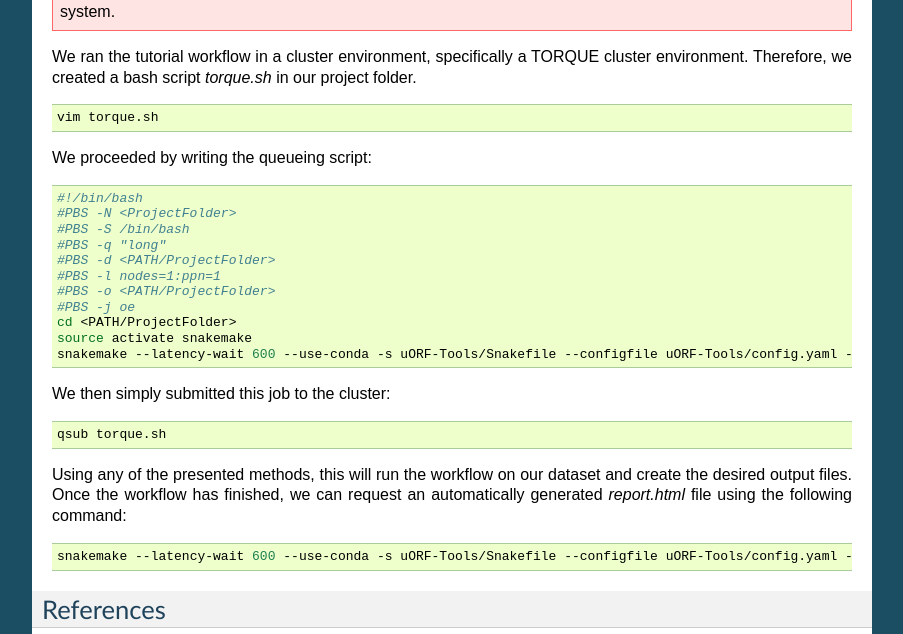
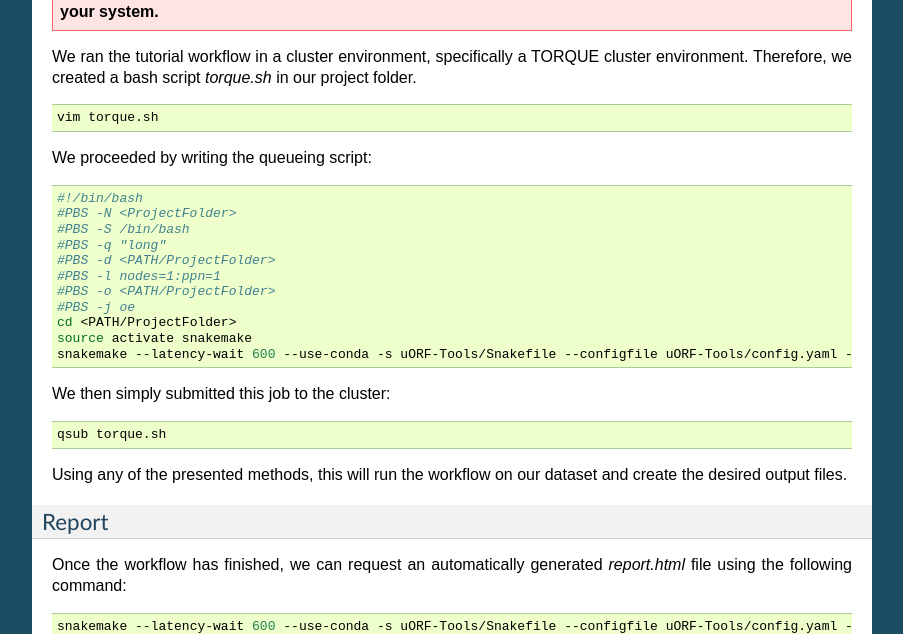
Before and after one commit to RickGelhausen/uORF-Tools_ReadTheDocs, a Sphinx documentation site: the page built from docs/source/example-workflow.rst, in a window 1280 px wide and 900 px high, scrolled down 5028 px, cut to the strip 0-634 px from the top of the window. Shown: the whole strip, without its empty margins (198-1101 px from the left). Built offline with Sphinx 7.4.7, drawn with Linux system fonts in a browser that asks for light colours; cross-references to code outside the pages are shown as plain code.

Commit message:
Added report sections

```diff
--- a/docs/source/example-workflow.rst
+++ b/docs/source/example-workflow.rst
@@ -13,7 +13,7 @@ First of all, we start by creating the project directory and changing to it.
 
 .. code-block:: bash
 
-    mkdir tutorial; cd tutorial;|
+    mkdir tutorial; cd tutorial;
 
 We then download the *uORF-Tools* into the newly created project folder.
 
@@ -128,21 +128,21 @@ Using any text editor (vim, nano, gedit, atom, ...), we will first edit the *sam
 
 .. code-block:: bash
 
-    vim uORF-Tools/samples.tsv|
+    vim uORF-Tools/samples.tsv
 
 The template looks as follows:
 
-+-----------+-----------+-----------+--------------------------------+
-|   method  | condition | replicate | fastqFile                      |
-+===========+===========+===========+================================+
-| RIBO      |  A        | 1         | fastq/FP-ctrl-1-2.fastq.gz     |
-+-----------+-----------+-----------+--------------------------------+
-| RIBO      |  B        | 1         | fastq/FP-treat-1-2.fastq.gz    |
-+-----------+-----------+-----------+--------------------------------+
-| RNA       |  A        | 1         | fastq/Total-ctrl-1-2.fastq.gz  |
-+-----------+-----------+-----------+--------------------------------+
-| RNA       |  B        | 1         | fastq/Total-treat-1-2.fastq.gz |
-+-----------+-----------+-----------+--------------------------------+
++--------+-----------+-----------+--------------------------------+
+| method | condition | replicate | fastqFile                      |
++========+===========+===========+================================+
+| RIBO   |  A        | 1         | fastq/FP-ctrl-1-2.fastq.gz     |
++--------+-----------+-----------+--------------------------------+
+| RIBO   |  B        | 1         | fastq/FP-treat-1-2.fastq.gz    |
++--------+-----------+-----------+--------------------------------+
+| RNA    |  A        | 1         | fastq/Total-ctrl-1-2.fastq.gz  |
++--------+-----------+-----------+--------------------------------+
+| RNA    |  B        | 1         | fastq/Total-treat-1-2.fastq.gz |
++--------+-----------+-----------+--------------------------------+
 
 • **method** Indicates the method used for this project. RIBO for ribosome profiling or RNA for RNA-seq.
 • **condition** Indicates the applied condition (A, B / CTRL, TREAT). Please ensure that you put the control before the treatment alphabetically (e.g. A: Control B: Treatment or CTRL: Control, TREAT: Treatment)
@@ -152,17 +152,17 @@ The template looks as follows:
 
 For this tutorial, the resulting *samples.tsv* will look as follows:
 
-+-----------+-----------+-----------+--------------------------------+
-|   method  | condition | replicate | fastqFile                      |
-+===========+===========+===========+================================+
-| RIBO      |  A        | 1         | fastq/SRR1916542.fastq.gz      |
-+-----------+-----------+-----------+--------------------------------+
-| RIBO      |  B        | 1         | fastq/SRR1916548.fastq.gz      |
-+-----------+-----------+-----------+--------------------------------+
-| RNA       |  A        | 1         | fastq/SRR1910466.fastq.gz      |
-+-----------+-----------+-----------+--------------------------------+
-| RNA       |  B        | 1         | fastq/SRR1910470.fastq.gz      |
-+-----------+-----------+-----------+--------------------------------+
++--------+-----------+-----------+--------------------------------+
+| method | condition | replicate | fastqFile                      |
++========+===========+===========+================================+
+| RIBO   |  A        | 1         | fastq/SRR1916542.fastq.gz      |
++--------+-----------+-----------+--------------------------------+
+| RIBO   |  B        | 1         | fastq/SRR1916548.fastq.gz      |
++--------+-----------+-----------+--------------------------------+
+| RNA    |  A        | 1         | fastq/SRR1910466.fastq.gz      |
++--------+-----------+-----------+--------------------------------+
+| RNA    |  B        | 1         | fastq/SRR1910470.fastq.gz      |
++--------+-----------+-----------+--------------------------------+
 
 .. warning:: **Please ensure that you do not replace any tabulator symbols with spaces while changing this file.**
 
@@ -224,7 +224,7 @@ according to your queuing system setup and cluster hardware. The following syste
 Example: Run Snakemake in a cluster environment
 ***********************************************
 
-.. warning:: Be advised that this is a specific example, the required options may change depending on your system.
+.. warning:: **Be advised that this is a specific example, the required options may change depending on your system.**
 
 We ran the tutorial workflow in a cluster environment, specifically a TORQUE cluster environment.
 Therefore, we created a bash script *torque.sh* in our project folder.
@@ -255,7 +255,12 @@ We then simply submitted this job to the cluster:
 
     qsub torque.sh
 
-Using any of the presented methods, this will run the workflow on our dataset and create the desired output files. Once the workflow has finished, we can request an automatically generated *report.html* file using the following command:
+Using any of the presented methods, this will run the workflow on our dataset and create the desired output files.
+
+Report
+******
+
+Once the workflow has finished, we can request an automatically generated *report.html* file using the following command:
 
 .. code-block:: bash
 
```
Also changed, not shown: docs/source/overview.rst (+12 -2 lines).
